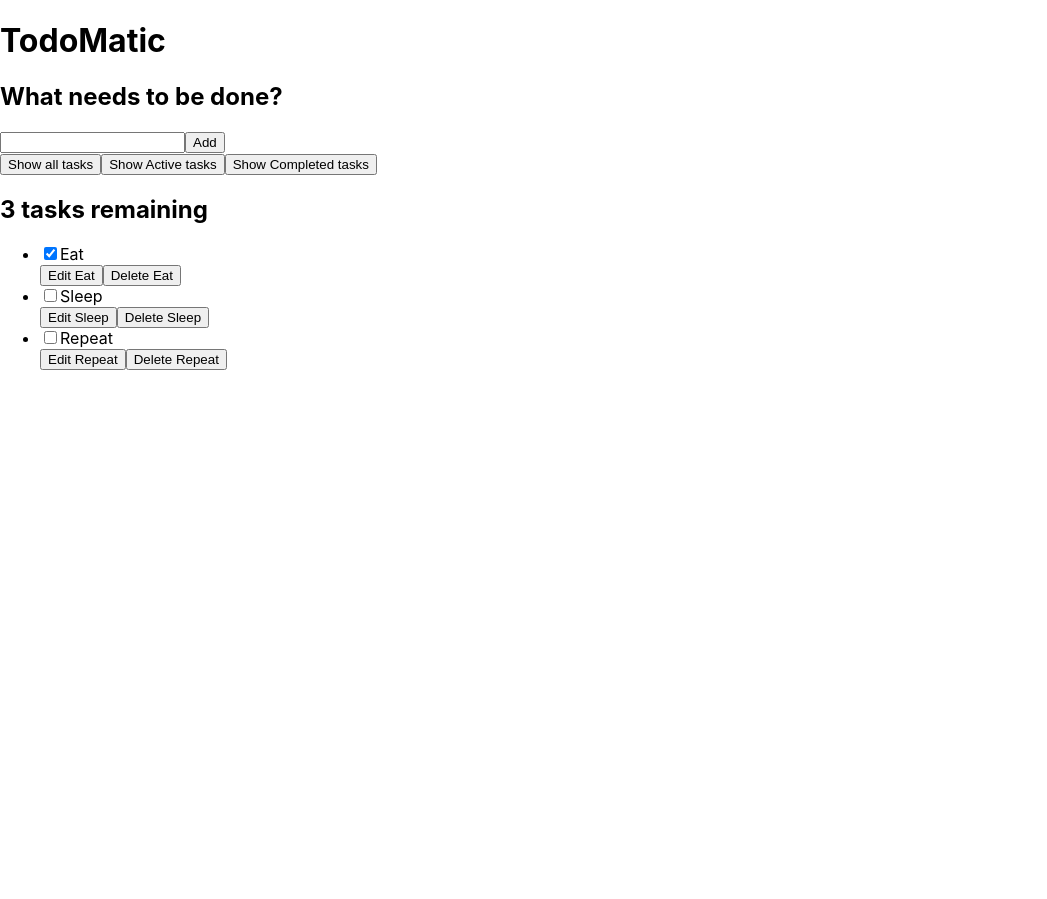
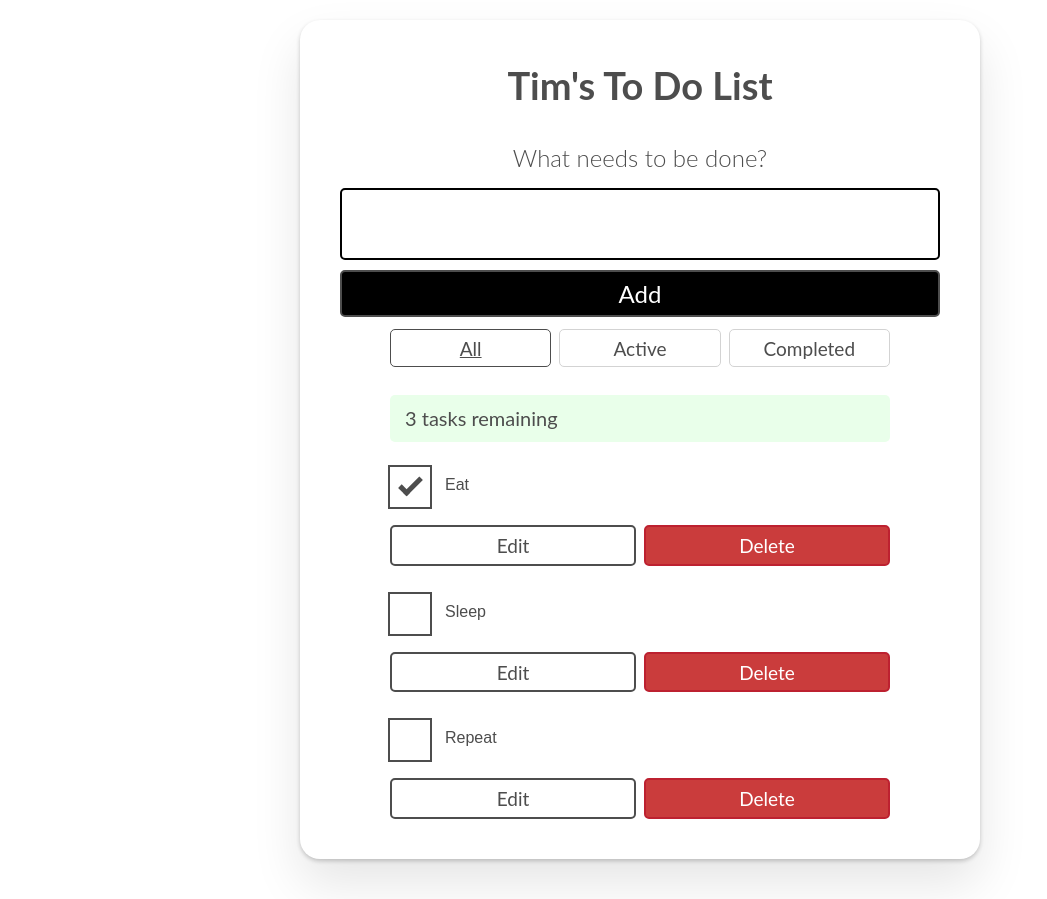
Before and after one commit to TimStannard/react-to-do-list, a React (Create React App) app: page / in a window 1280 px wide. Shown: the whole page, without its empty margins (0-1047 px from the left). Before the commit the page ends 800 px from the top, so only its background shows below. Built offline with nearby package versions, Linux system fonts and the light colour scheme.

Commit message:
styled elements

```diff
--- a/public/index.html
+++ b/public/index.html
@@ -24,7 +24,7 @@
       work correctly both with client-side routing and a non-root public URL.
       Learn how to configure a non-root public URL by running `npm run build`.
     -->
-    <title>React App</title>
+    <title>Tim's To Do List</title>
   </head>
   <body>
     <noscript>You need to enable JavaScript to run this app.</noscript>
--- a/src/App.js
+++ b/src/App.js
@@ -3,7 +3,7 @@
 function App(props) {
   return (
     <div className="todoapp stack-large">
-      <h1>TodoMatic</h1>
+      <h1>Tim's To Do List</h1>
       <form>
         <h2 className="label-wrapper">
           <label htmlFor="new-todo-input" className="label__lg">
--- a/src/index.css
+++ b/src/index.css
@@ -1,13 +1,305 @@
+/* RESETS */
+*,
+*::before,
+*::after {
+  box-sizing: border-box;
+}
+*:focus {
+  border: 3px solid #228bec;
+  outline-offset: 0;
+}
+html {
+  font: 62.5% / 1.15 sans-serif;
+}
+h1,
+h2 {
+  margin-bottom: 0;
+}
+ul {
+  list-style: none;
+  padding: 0;
+}
+button {
+  border: none;
+  margin: 0;
+  padding: 0;
+  width: auto;
+  overflow: visible;
+  background: transparent;
+  color: inherit;
+  font: inherit;
+  line-height: normal;
+  -webkit-font-smoothing: inherit;
+  -moz-osx-font-smoothing: inherit;
+  -webkit-appearance: none;
+}
+button::-moz-focus-inner {
+  border: 0;
+}
+button,
+input,
+optgroup,
+select,
+textarea {
+  font-family: inherit;
+  font-size: 100%;
+  line-height: 1.15;
+  margin: 0;
+  border-radius:5px;
+}
+button,
+input {
+  overflow: visible;
+}
 body {
-  margin: 0;
-  font-family: -apple-system, BlinkMacSystemFont, 'Segoe UI', 'Roboto', 'Oxygen',
-    'Ubuntu', 'Cantarell', 'Fira Sans', 'Droid Sans', 'Helvetica Neue',
-    sans-serif;
-  -webkit-font-smoothing: antialiased;
-  -moz-osx-font-smoothing: grayscale;
+  width: 100%;
+  max-width: 68rem;
+  margin: 0 auto;
+  font: 1.6rem/1.25 'Lato', sans-serif;
+  /*background-color: #f5f5f5;*/
+  color: #4d4d4d;
+}
+@media screen and (min-width: 620px) {
+  body {
+    font-size: 1.9rem;
+    line-height: 1.31579;
+  }
 }
 
-code {
-  font-family: source-code-pro, Menlo, Monaco, Consolas, 'Courier New',
-    monospace;
+
+
+/*END RESETS*/
+/* GLOBAL STYLES */
+.form-group > input[type="text"] {
+  display: inline-block;
+  margin-top: 0.4rem;
 }
+.btn {
+  padding: 0.8rem 1rem 0.7rem;
+  border: 0.2rem solid #4d4d4d;
+  cursor: pointer;
+  text-transform: capitalize;
+}
+.btn.toggle-btn {
+  border-width: 1px;
+  border-color: #d3d3d3;
+}
+.btn.toggle-btn[aria-pressed="true"] {
+  text-decoration: underline;
+  border-color: #4d4d4d;
+}
+.btn__danger {
+  color: #fff;
+  background-color: #ca3c3c;
+  border-color: #bd2130;
+}
+.btn__filter {
+  border-color: lightgrey;
+}
+.btn__primary {
+  color: #fff;
+  background-color: #000;
+}
+.btn-group {
+  display: flex;
+  justify-content: space-between;
+}
+.btn-group > * {
+  flex: 1 1 49%;
+}
+.btn-group > * + * {
+  margin-left: 0.8rem;
+}
+.label-wrapper {
+  margin: 0;
+  flex: 0 0 100%;
+  text-align: center;
+}
+.visually-hidden {
+  position: absolute !important;
+  height: 1px;
+  width: 1px;
+  overflow: hidden;
+  clip: rect(1px 1px 1px 1px);
+  clip: rect(1px, 1px, 1px, 1px);
+  white-space: nowrap;
+}
+[class*="stack"] > * {
+  margin-top: 0;
+  margin-bottom: 0;
+}
+.stack-small > * + * {
+  margin-top: 1.25rem;
+}
+.stack-large > * + * {
+  margin-top: 2.5rem;
+}
+@media screen and (min-width: 550px) {
+  .stack-small > * + * {
+    margin-top: 1.4rem;
+  }
+  .stack-large > * + * {
+    margin-top: 2.8rem;
+  }
+}
+.stack-exception {
+  margin-top: 1.2rem;
+}
+/* END GLOBAL STYLES */
+.todoapp {
+  background: #fff;
+  margin: 2rem 0 4rem 0;
+  padding: 1rem;
+  position: relative;
+  box-shadow: 0 2px 4px 0 rgba(0, 0, 0, 0.2), 0 2.5rem 5rem 0 rgba(0, 0, 0, 0.1);
+  border-radius: 20px;
+}
+@media screen and (min-width: 550px) {
+  .todoapp {
+    padding: 4rem;
+  }
+}
+
+#list-heading {
+	font-size: 2rem;
+    background: #e9ffea;
+    width: auto;
+    padding: 10px 15px;
+    border-radius: 5px;
+    font-weight: 400;
+    margin-bottom:2.5rem;
+}
+
+.todoapp > * {
+  max-width: 50rem;
+  margin-left: auto;
+  margin-right: auto;
+}
+.todoapp > form {
+  max-width: 100%;
+}
+.todoapp > h1 {
+  display: block;
+  max-width: 100%;
+  text-align: center;
+  margin: 0;
+  margin-bottom: 1rem;
+}
+.label__lg {
+  line-height: 1.01567;
+  font-weight: 300;
+  padding: 0.8rem;
+  margin-bottom: 1rem;
+  text-align: center;
+}
+.input__lg {
+  padding: 2rem;
+  border: 2px solid #000;
+}
+.input__lg:focus {
+  border-color: #4d4d4d;
+  box-shadow: inset 0 0 0 2px;
+}
+[class*="__lg"] {
+  display: inline-block;
+  width: 100%;
+  font-size: 1.9rem;
+}
+[class*="__lg"]:not(:last-child) {
+  margin-bottom: 1rem;
+}
+@media screen and (min-width: 620px) {
+  [class*="__lg"] {
+    font-size: 2.4rem;
+  }
+}
+.filters {
+  width: 100%;
+  margin: unset auto;
+}
+/* Todo item styles */
+.todo {
+  display: flex;
+  flex-direction: row;
+  flex-wrap: wrap;
+}
+.todo > * {
+  flex: 0 0 100%;
+}
+.todo-text {
+  width: 100%;
+  min-height: 4.4rem;
+  padding: 0.4rem 0.8rem;
+  border: 2px solid #565656;
+}
+.todo-text:focus {
+  box-shadow: inset 0 0 0 2px;
+}
+/* CHECKBOX STYLES */
+.c-cb {
+  box-sizing: border-box;
+  font-family: Arial, sans-serif;
+  -webkit-font-smoothing: antialiased;
+  font-weight: 400;
+  font-size: 1.6rem;
+  line-height: 1.25;
+  display: block;
+  position: relative;
+  min-height: 44px;
+  padding-left: 40px;
+  clear: left;
+}
+.c-cb > label::before,
+.c-cb > input[type="checkbox"] {
+  box-sizing: border-box;
+  top: -2px;
+  left: -2px;
+  width: 44px;
+  height: 44px;
+}
+.c-cb > input[type="checkbox"] {
+  -webkit-font-smoothing: antialiased;
+  cursor: pointer;
+  position: absolute;
+  z-index: 1;
+  margin: 0;
+  opacity: 0;
+}
+.c-cb > label {
+  font-size: inherit;
+  font-family: inherit;
+  line-height: inherit;
+  display: inline-block;
+  margin-bottom: 0;
+  padding: 8px 15px 5px;
+  cursor: pointer;
+  touch-action: manipulation;
+}
+.c-cb > label::before {
+  content: "";
+  position: absolute;
+  border: 2px solid currentColor;
+  background: transparent;
+}
+.c-cb > input[type="checkbox"]:focus + label::before {
+  border-width: 4px;
+  /*outline: 3px solid #228bec;*/
+}
+.c-cb > label::after {
+  box-sizing: content-box;
+  content: "";
+  position: absolute;
+  top: 11px;
+  left: 9px;
+  width: 18px;
+  height: 7px;
+  transform: rotate(-45deg);
+  border: solid;
+  border-width: 0 0 5px 5px;
+  border-top-color: transparent;
+  opacity: 0;
+  background: transparent;
+}
+.c-cb > input[type="checkbox"]:checked + label::after {
+  opacity: 1;
+}
```
